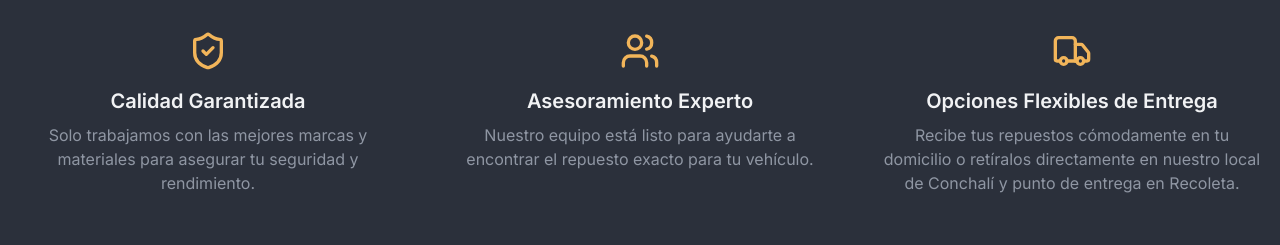
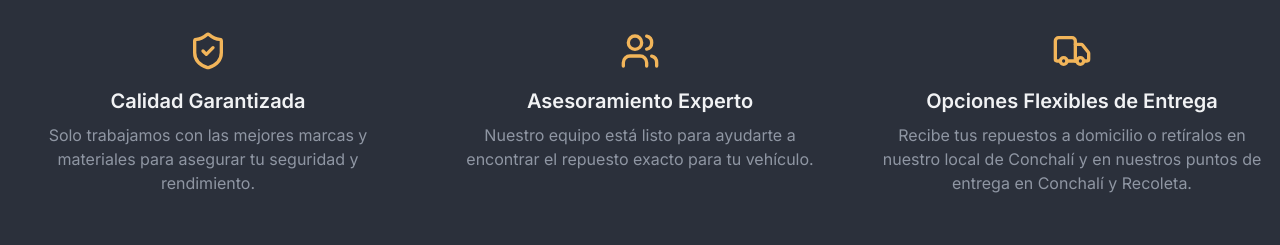
Before and after one commit to marce1404/TIENDA-FRENOS, a Next.js app: page / in a window 1280 px wide. Shown: the part 1180-1425 px from the top of the page. Built offline with nearby package versions, Linux system fonts and the light colour scheme.

Commit message:
existen puntos de entrega en conchali + local y puntos de entrega en rec

```diff
--- a/src/app/page.tsx
+++ b/src/app/page.tsx
@@ -56,7 +56,7 @@ export default function HomePage() {
     {
       icon: <Truck className="h-10 w-10 text-primary" />,
       title: 'Opciones Flexibles de Entrega',
-      description: 'Recibe tus repuestos cómodamente en tu domicilio o retíralos directamente en nuestro local de Conchalí y punto de entrega en Recoleta.',
+      description: 'Recibe tus repuestos a domicilio o retíralos en nuestro local de Conchalí y en nuestros puntos de entrega en Conchalí y Recoleta.',
     },
   ];
 
```
